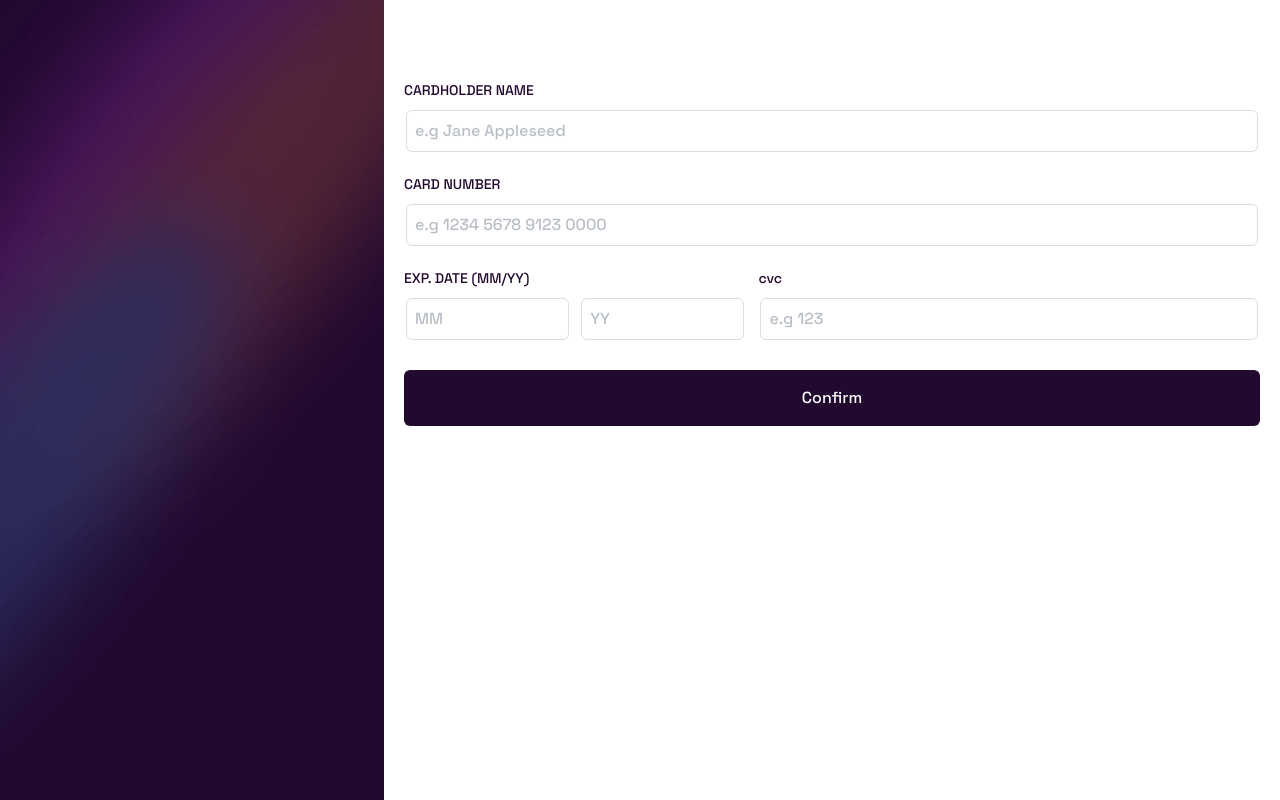
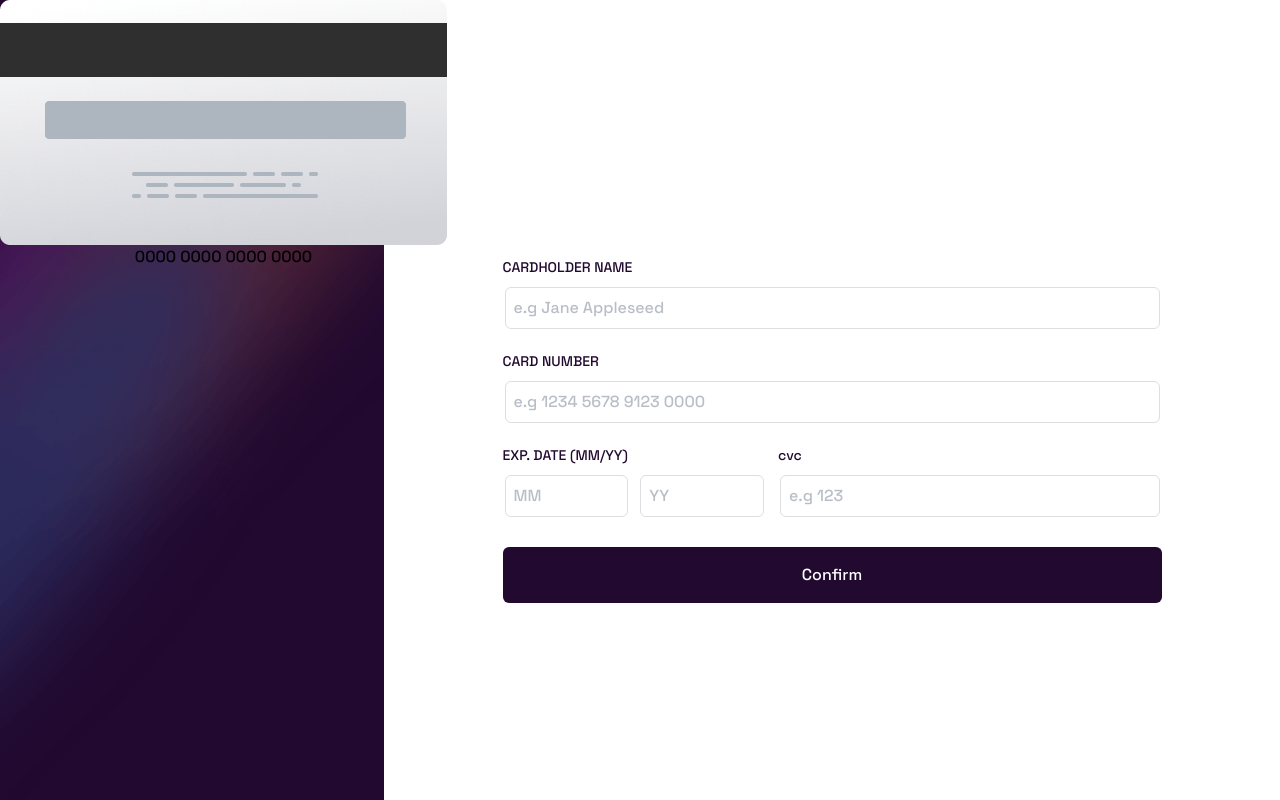
Before and after one commit to GuilhermeFigueira/interative-card-form, a React (Vite) app: page / in a window 1280 px wide. Built offline with nearby package versions, Linux system fonts and the light colour scheme.

Commit message:
início dos cards

```diff
--- a/src/App.tsx
+++ b/src/App.tsx
@@ -9,9 +9,25 @@ function App() {
 	const [expirationDate, setExpirationDate] = useState("00/00");
 
 	return (
-		<div className="h-screen grid grid-rows-[30%_1fr] sm:grid-cols-[30%_1fr] sm:grid-rows-none">
-			<header className="bg-background_mobile sm:bg-background_desktop bg-cover bg-no-repeat"></header>
-			<main>{isConfirmed ? <ThankYouPage /> : <CardForm />}</main>
+		<div>
+			<div className="absolute">
+				<div>
+					<img src="/bg-card-back.png" alt="Back of the card" />
+				</div>
+				<div className="z-10 bg-front_card flex flex-col items-center">
+					<div></div>
+					<div className="flex flex-col">
+						<div>0000 0000 0000 0000</div>
+						<div></div>
+					</div>
+				</div>
+			</div>
+			<div className="h-screen w-screen grid grid-rows-[30%_1fr] sm:grid-cols-[30%_1fr] sm:grid-rows-none">
+				<header className="bg-background_mobile sm:bg-background_desktop bg-cover bg-no-repeat"></header>
+				<main className="flex h-full m-auto items-center">
+					{isConfirmed ? <ThankYouPage /> : <CardForm />}
+				</main>
+			</div>
 		</div>
 	);
 }
```
